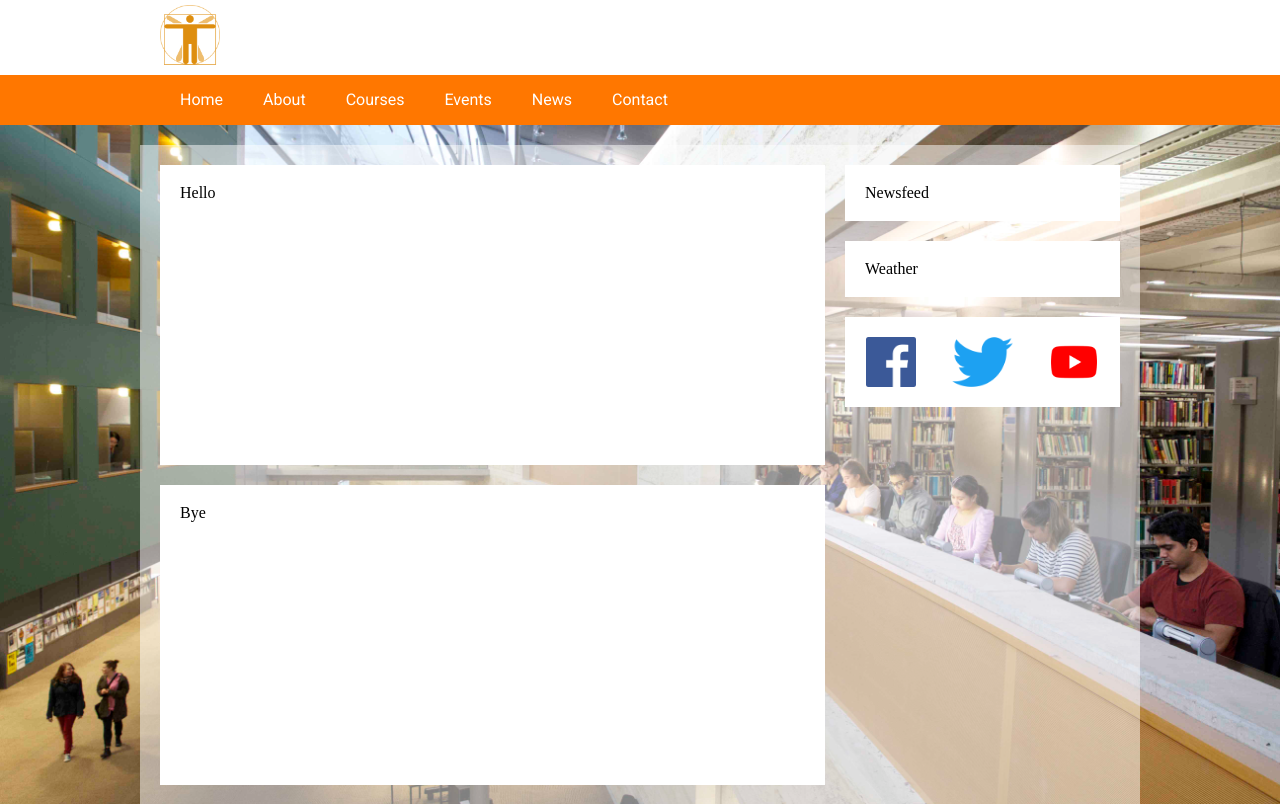
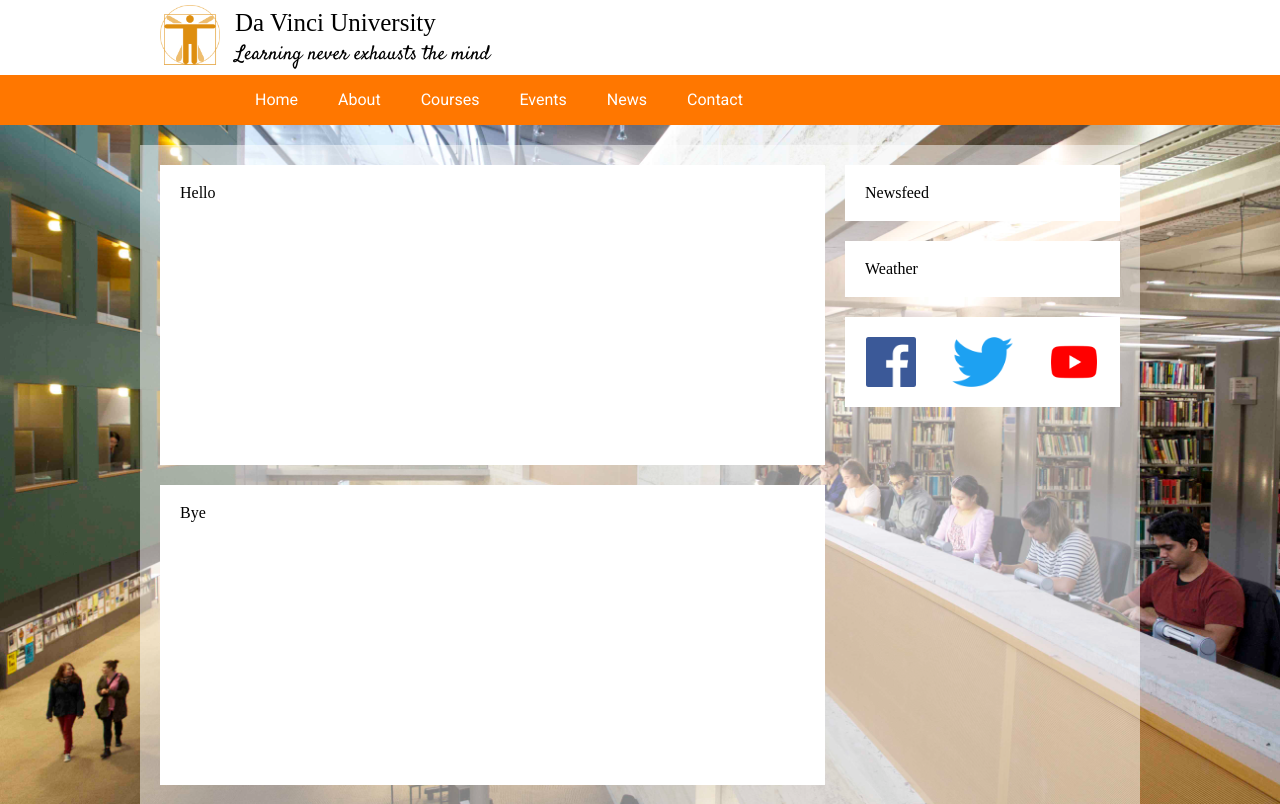
Before and after one commit to TheChuckWhite/mindstorm, a PHP site: page / in a window 1280 px wide. Shown: the top 804 px of the page. Run offline with PHP 8.4, Linux system fonts and the light colour scheme; some libraries are stand-ins or nearby versions.

Commit message:
- Added the name and the moto to index.html - Imported a few google fonts - Stylised the name and the moto in style.css

```diff
--- a/css/main.css
+++ b/css/main.css
@@ -1,3 +1,5 @@
+@import url('https://fonts.googleapis.com/css?family=Sacramento');
+@import url('https://fonts.googleapis.com/css?family=Dancing+Script|Sacramento|Satisfy');
 *{
 	margin: 0px;
 	padding: 0px;
@@ -12,6 +14,35 @@ header{
 	width: 100%;
 	height: 75px;
 	background: #FFF;
+}
+
+header div#logo{
+	height: 75px;
+	width: 75px;
+	float:left;
+}
+
+header div#name{
+	padding-top: 5px;
+	height: 40px;
+	width: 400px;
+}
+
+header div#name h1{
+	font-size: 25px;
+    font-family: 'Lora', serif;
+}
+
+header div#nameCursive{
+	height: 35px;
+	width: 400px;
+}
+
+header div#nameCursive p{
+	font-size: 20px;
+    font-family: 'Sacramento', cursive;
+    font-family: 'Dancing Script', cursive;
+    font-family: 'Satisfy', cursive;
 }
 
 div#headWrap{
--- a/index.html
+++ b/index.html
@@ -18,7 +18,9 @@
 <body>
 	<header>
 		<div id="headWrap">
-			<img src="img/logo.png" height="60">
+			<div id='logo'><img src="img/logo.png" height="60"></div>
+			<div id='name'><h1>Da Vinci University</h1></div>
+			<div id='nameCursive'><p>Learning never exhausts the mind</p></div>
 		</div>
 	</header>
 	<div id="navWrap">
```
